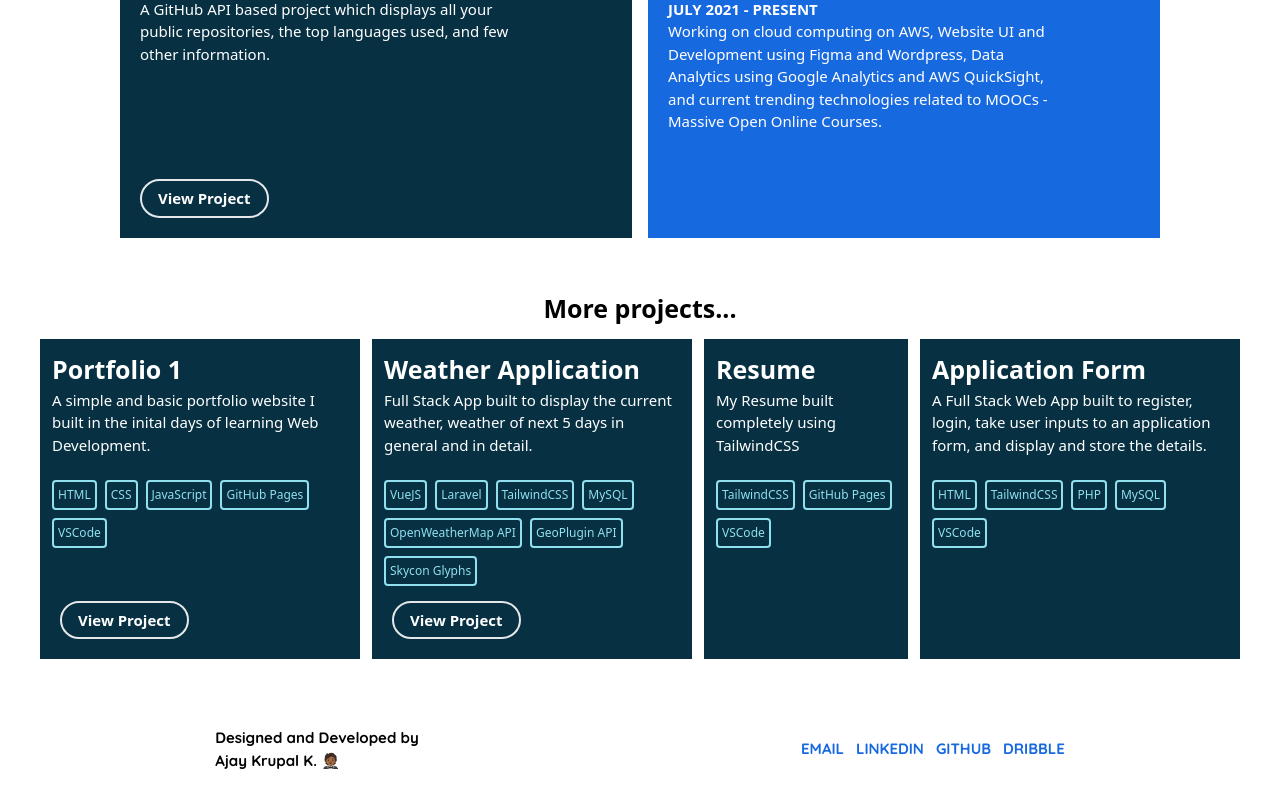
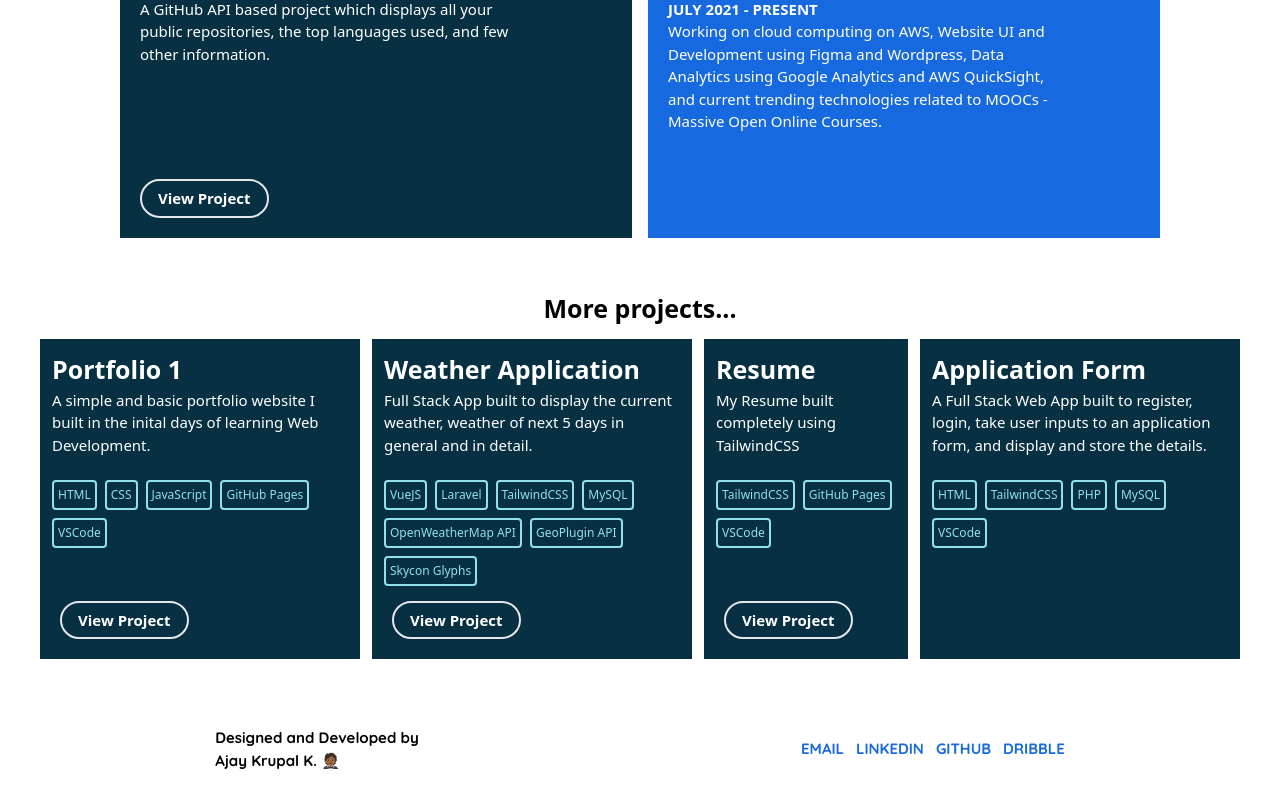
Before and after one commit to ajaykrupalk/Portfolio, a Vue app: page / in a window 1280 px wide. Shown: the part 461-1261 px from the top of the page. Built offline with nearby package versions, Linux system fonts and the light colour scheme.

Commit message:
Update Projects.vue

```diff
--- a/src/components/Projects.vue
+++ b/src/components/Projects.vue
@@ -52,6 +52,11 @@
                         <span class="border-2 border-cream rounded p-1 text-xs">GitHub Pages</span>
                         <span class="border-2 border-cream rounded p-1 text-xs">VSCode</span>
                     </a>
+                     <div class="absolute bottom-5 left-5">
+                        <a href="https://ajaykrupalk.github.io/Resume/" class="border-2 text-sm text-center font-semibold inline-block rounded-full px-4 py-1.5 hover:bg-white hover:text-black" target="_blank">
+                            View Project
+                        </a>
+                    </div>
                 </div>
 
 
```
